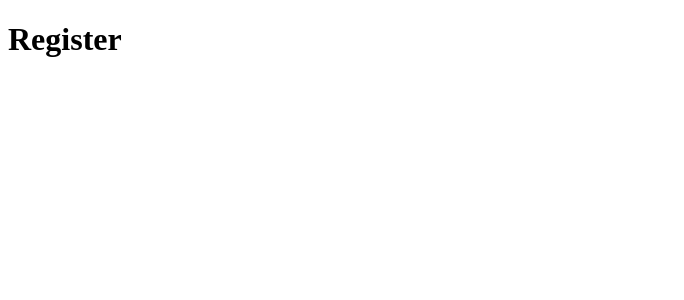
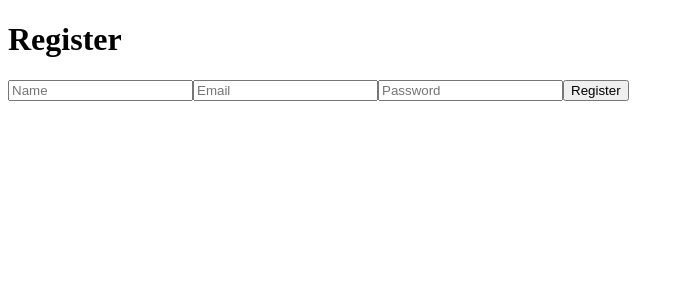
Before and after one commit to imaanally/SkillSwap, a React (Vite) app in the folder frontend/: page /register in a window 1280 px wide. Shown: the top 300 px of the page, without its empty margins (0-684 px from the left). Built offline with nearby package versions, Linux system fonts and the light colour scheme.

Commit message:
Add Register form markup

```diff
--- a/frontend/src/pages/Register.jsx
+++ b/frontend/src/pages/Register.jsx
@@ -1,4 +1,12 @@
 function Register() {
-    return <h1>Register</h1>
+   return(
+   <form>
+      <h1>Register</h1>
+      <input name="name" placeholder="Name" />
+      <input name="email" type="email" placeholder="Email" />
+      <input name="password" type="password" placeholder="Password" />
+      <button type="submit">Register</button>
+   </form>
+   )
 }
 export default Register
```
